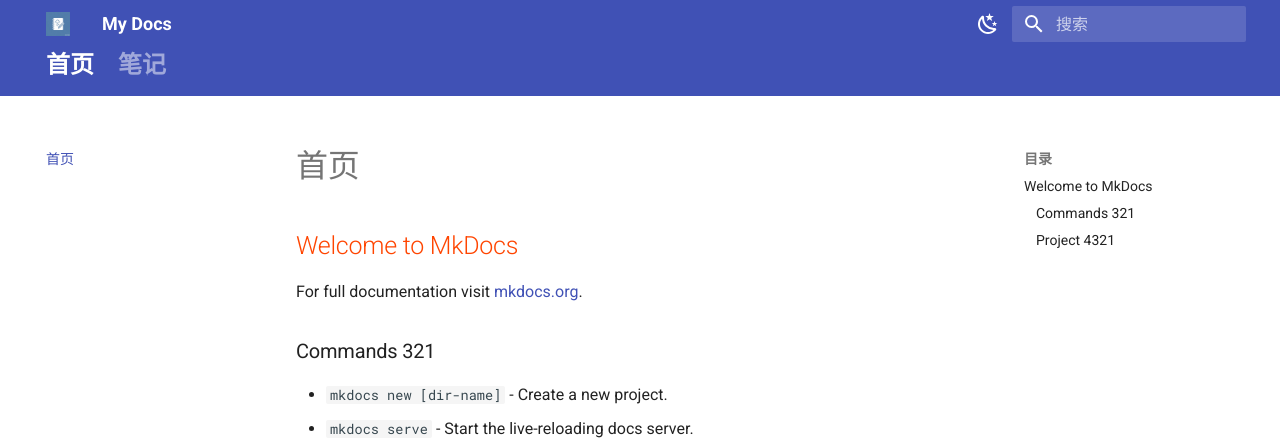
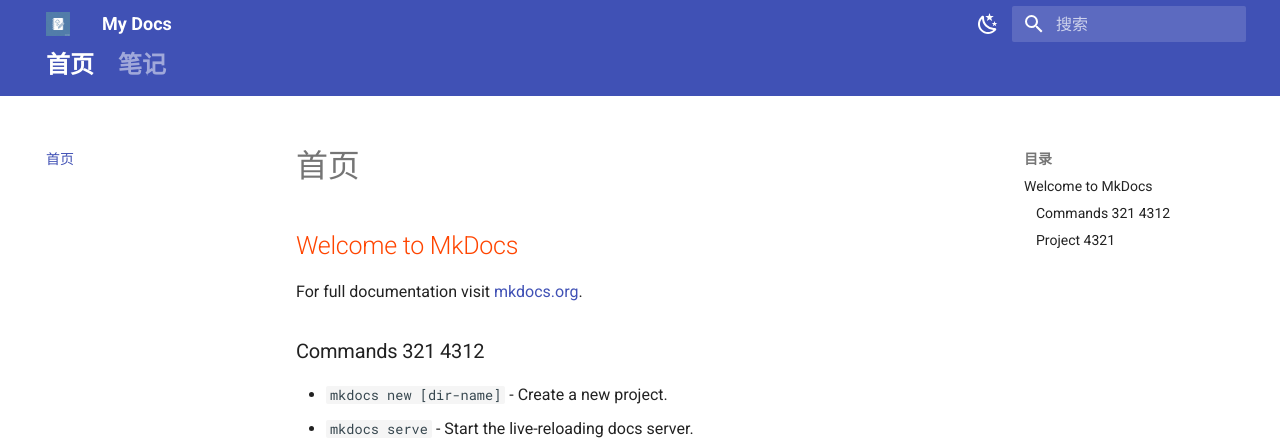
Before and after one commit to xyyzz1/mkdocs3, an MkDocs documentation site: the page built from docs/index.md, in a window 1280 px wide and 900 px high. Shown: the top 448 px of the window. Built offline with MkDocs 1.6.1 and Material for MkDocs 9.7.7, drawn with Linux system fonts in a browser that asks for light colours.

Commit message:
Update index.md

```diff
--- a/docs/index.md
+++ b/docs/index.md
@@ -2,7 +2,7 @@
 
 For full documentation visit [mkdocs.org](https://www.mkdocs.org).
 
-## Commands 321
+## Commands 321 4312
 
 * `mkdocs new [dir-name]` - Create a new project.
 * `mkdocs serve` - Start the live-reloading docs server.
```
